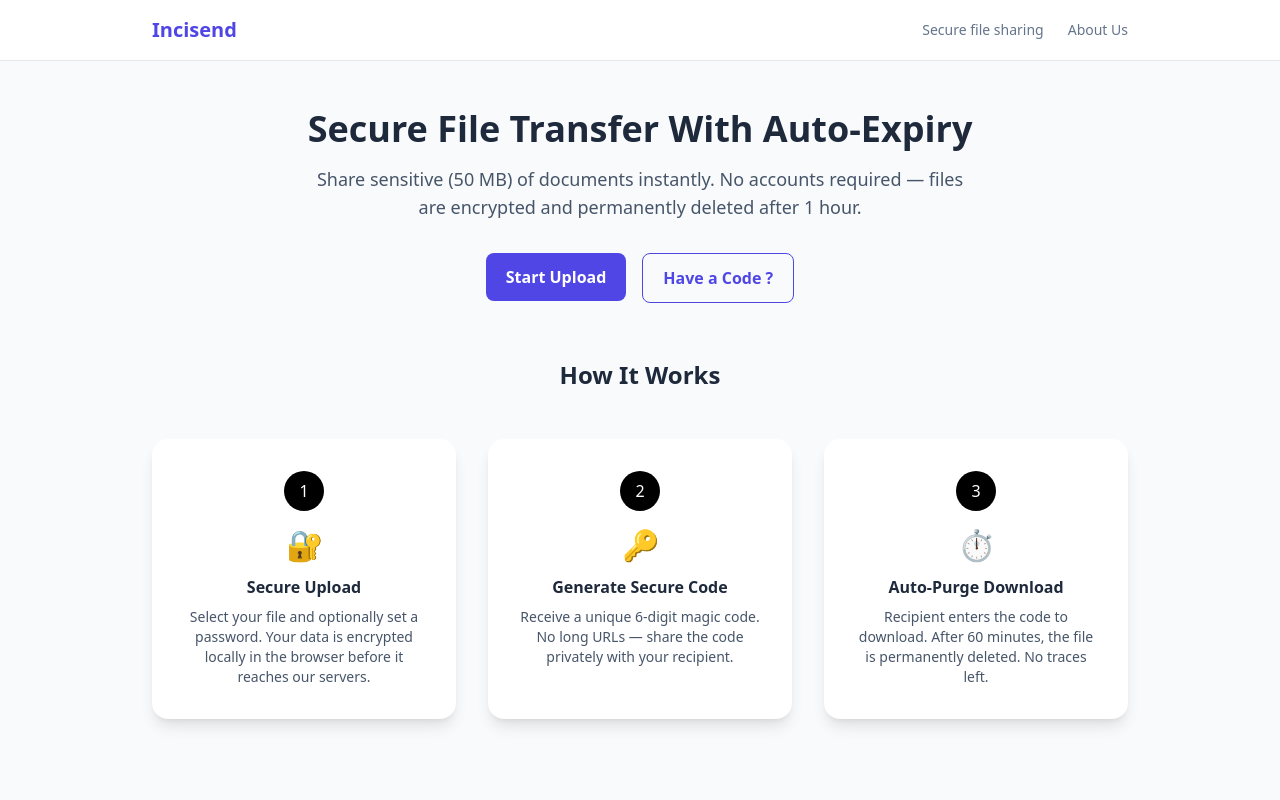
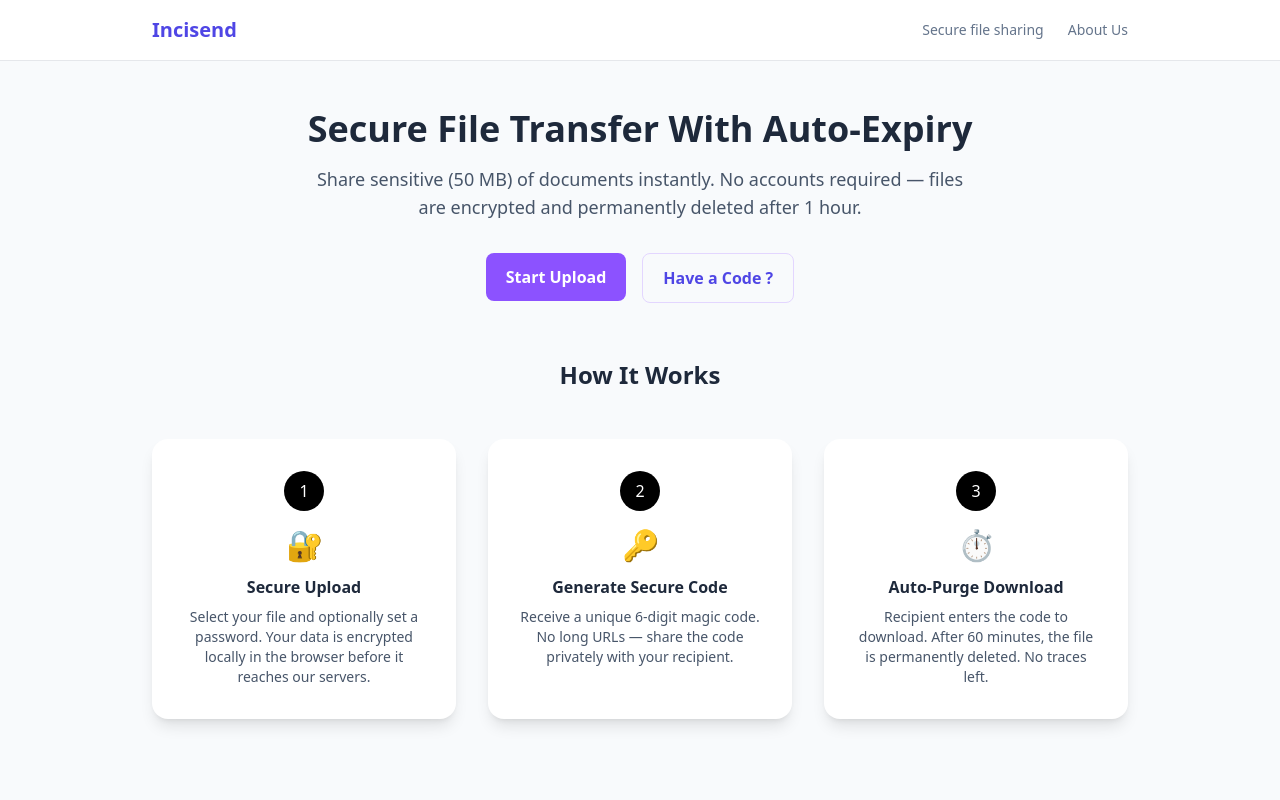
Before and after one commit to Inciverse/incisend, a Next.js app: page / in a window 1280 px wide. Shown: the top 800 px of the page. Built offline with nearby package versions, Linux system fonts and the light colour scheme.

Commit message:
Update globals.css

```diff
--- a/app/globals.css
+++ b/app/globals.css
@@ -47,12 +47,12 @@ button {
 
 
 button.primary {
-  @apply bg-indigo-600 text-white hover:bg-indigo-700;
+  @apply bg-[var(--primary)] text-white hover:bg-[var(--primary-hover)];
 }
 
 
 button.secondary {
-  @apply border border-indigo-600 text-indigo-600 hover:bg-indigo-50;
+  @apply border border-[var(--primary-border)] text-indigo-600 hover:bg-[var(--primary-hover)]
 }
 
 
```
